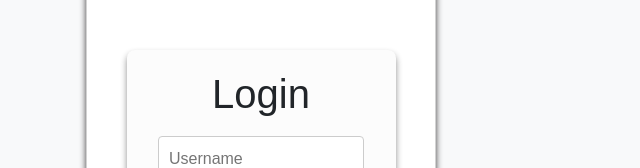
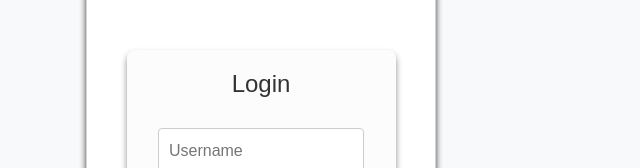
Before and after one commit to kTurek95/TickTask-frontend, a React (Vite) app: page /login in a window 1280 px wide. Shown: the part 383-551 px from the top of the page, without its empty margins (379-1019 px from the left). Built offline with nearby package versions, Linux system fonts and the light colour scheme.

Commit message:
change heading from h1 to h2 in {name}

```diff
--- a/src/components/Form.jsx
+++ b/src/components/Form.jsx
@@ -45,7 +45,7 @@ function Form({ route, method }) {
 
   return (
     <form onSubmit={handleSubmit} className="form-container">
-      <h1>{name}</h1>
+      <h2>{name}</h2>
 
       <input
         className="form-input"
```
